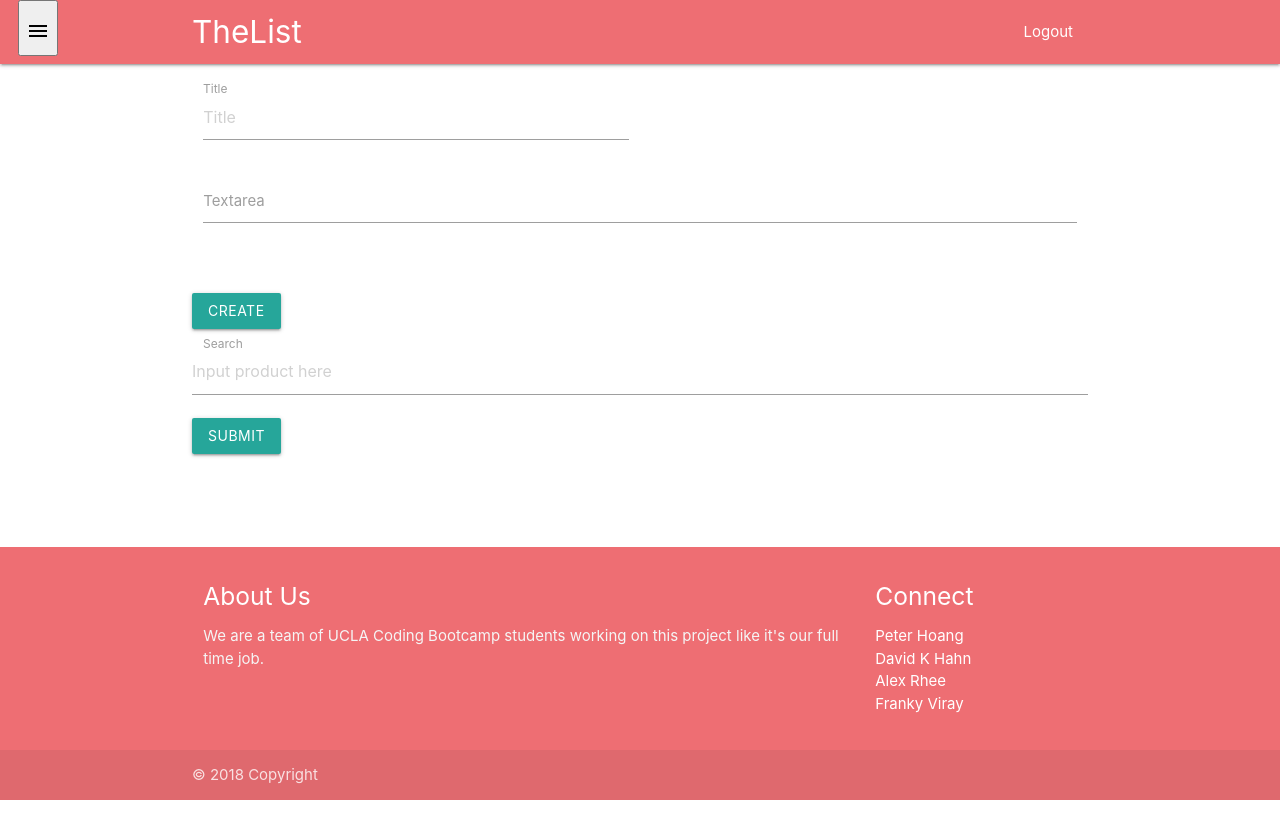
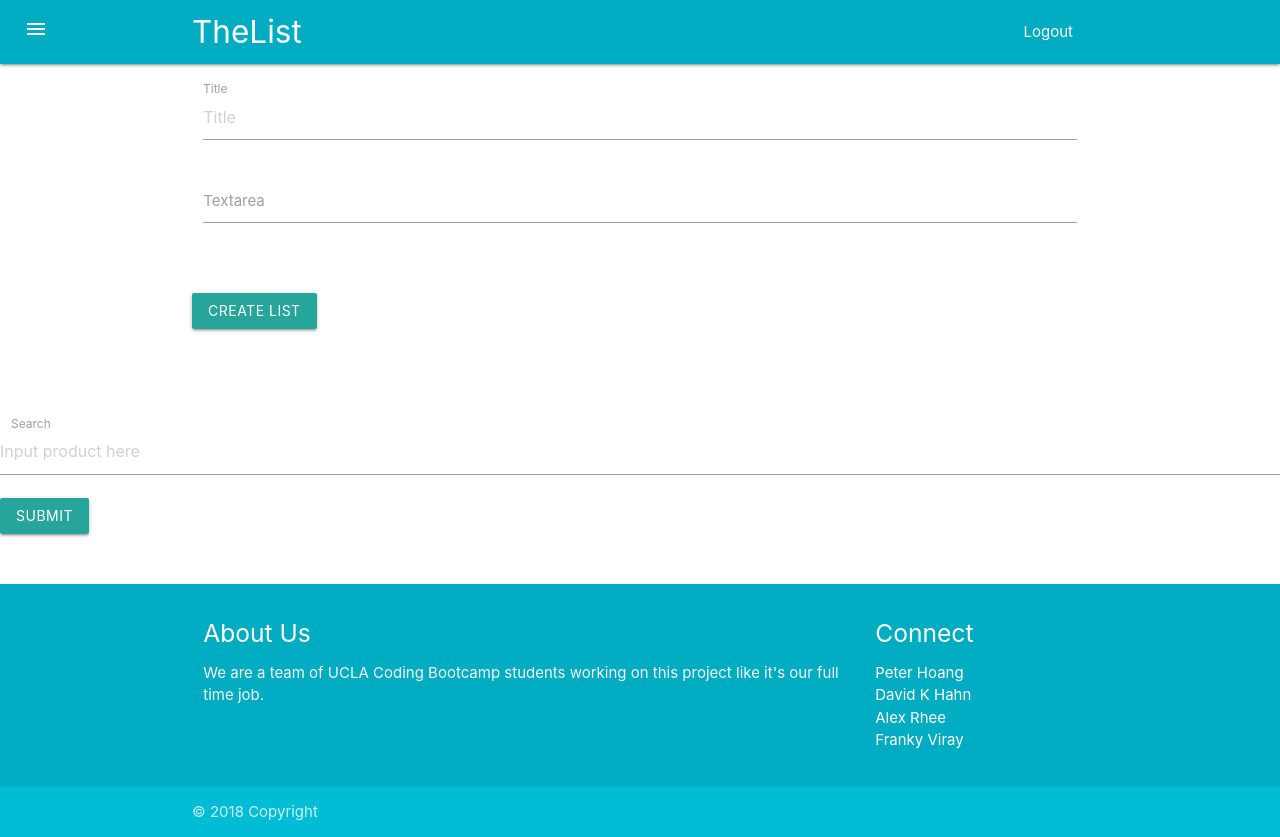
Before and after one commit to DavidKHahn/The-List, a website: page public/user.html in a window 1280 px wide. Before the commit the page ends 800 px from the top, so only its background shows below. Drawn offline with nearby package versions, Linux system fonts and the light colour scheme.

Commit message:
modal fixed

```diff
--- a/public/css/user.css
+++ b/public/css/user.css
@@ -7,3 +7,12 @@
   main {
       flex: 1 0 auto;
   }
+
+  .sidenav-trigger {
+      background: none;
+      border: none;
+  }
+
+  .material-icons {
+      color: white;
+  }
--- a/public/user.html
+++ b/public/user.html
@@ -18,7 +18,7 @@
 <body>
     <!-- Top Nav Bar -->
     <main>
-        <nav class="" role="navigation">
+        <nav class="cyan darken-1" role="navigation">
             <button data-target="slide-out" class="sidenav-trigger">
                 <i class="material-icons">menu</i>
             </button>
@@ -73,7 +73,7 @@
             <div class="section">
                 <div class="row">
                     <form>
-                        <div class="input-field col s6">
+                        <div class="input-field col s12">
                             <input placeholder="Title" id="title" type="text" class="validate">
                             <label for="title">Title</label>
                         </div>
@@ -90,8 +90,26 @@
                         <!-- <div class="input-field col s6">
                             <input placeholder="List Description" id="description" type="text" class="validate">
                             <label for="description">List Description</label>-->
-                        <div class="btn" id="create">
-                            <span>Create</span>
+                        <!-- Modal Trigger -->
+                        <button data-target="modal1" class="btn modal-trigger">Create List</button>
+                        <!-- Modal Structure -->
+                        <div id="modal1" class="modal">
+                            <div class="modal-content">
+                                <h4>Modal Header</h4>
+                                <p>A bunch of text</p>
+                            </div>
+                            <div class="modal-footer">
+                                <a href="#!" class="modal-action modal-close waves-effect waves-green btn-flat">Agree</a>
+                            </div>
+                        </div>
+
+                    </form>
+                </div>
+            </div>
+            <div class="section">
+                <div class="row results">
+
+                </div>
             </div>
         </div>
         <div class="input-field col s6">
@@ -178,7 +196,7 @@
         </div>
     </main>
     <!-- Footer -->
-    <footer class="page-footer">
+    <footer class="page-footer cyan darken-1">
         <div class="container">
             <div class="row">
                 <div class="col l9 s12">
@@ -204,14 +222,20 @@
                 </div>
             </div>
         </div>
-        <div class="footer-copyright">
+        <div class="footer-copyright cyan">
             <div class="container">
                 © 2018 Copyright
             </div>
         </div>
     </footer>
 
+    <!-- <script src="https://cdnjs.cloudflare.com/ajax/libs/materialize/1.0.0-beta/js/materialize.min.js"></script> -->
+    <!-- Scripts Section -->
+    <script src="https://ajax.googleapis.com/ajax/libs/jquery/3.3.1/jquery.min.js"></script>
     <script src="https://cdnjs.cloudflare.com/ajax/libs/materialize/1.0.0-beta/js/materialize.min.js"></script>
+    <script src="js/index.js"></script>
+
+
 <!--<script src="js/index.js"></script>-->
 <script src="js/search.js"></script>
 
@@ -219,6 +243,14 @@
     $(document).ready(function () {
         $('.sidenav').sidenav();
     });
+
+    // modal create list
+    var elem = document.querySelector('.modal1');
+    var instance = M.Modal.init(elem, options);
+    // Or with jQuery
+    $(document).ready(function () {
+        $('.modal1').modal();
+    });
 </script>
 
 </body>
```
Lines whose indentation alone changed are shown as unchanged.
